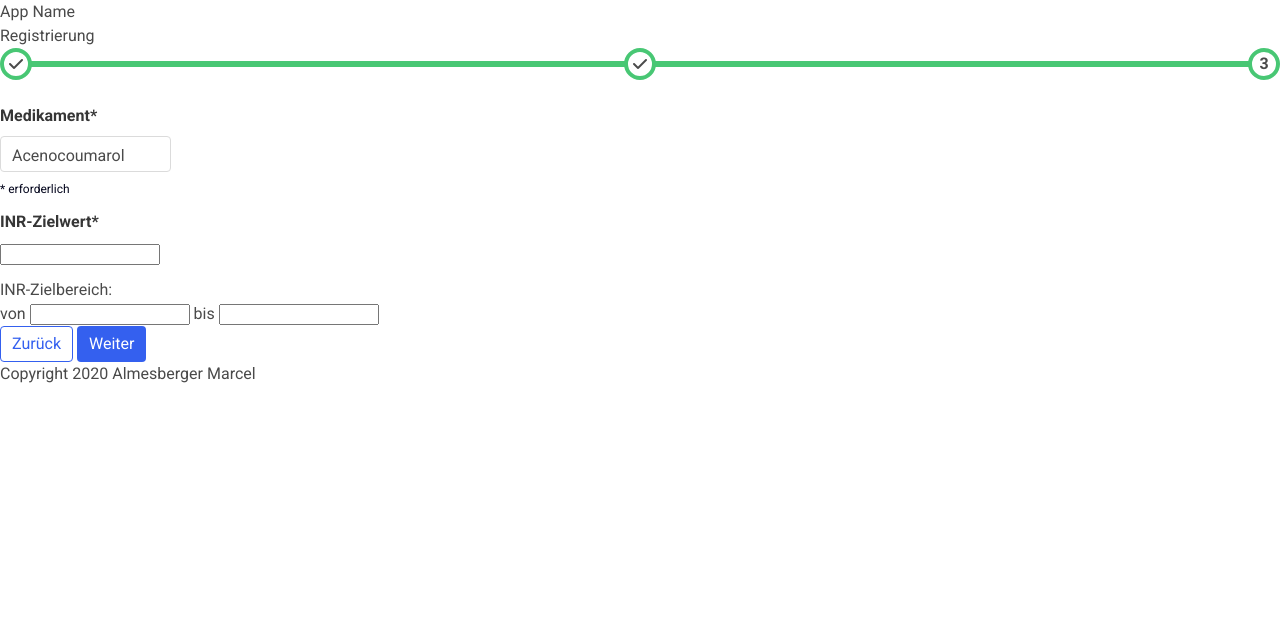
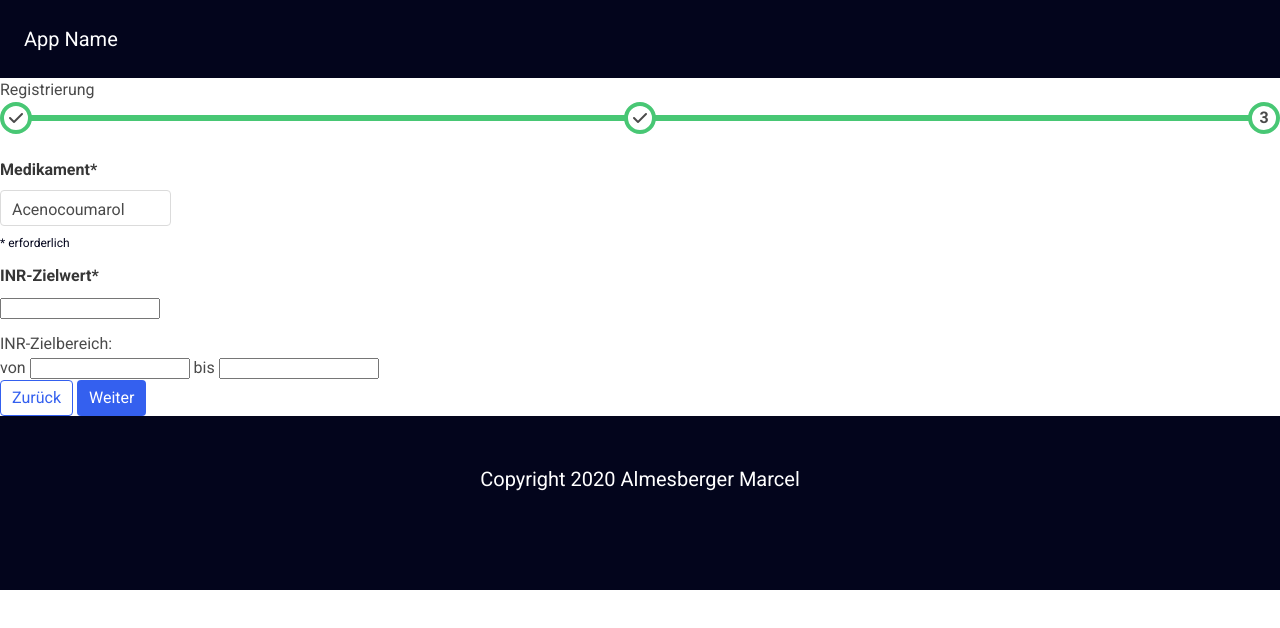
Before and after one commit to marcelalmesberger/Digital-INR-Card, a website: page public/pages/registration3.html in a window 1280 px wide. Drawn offline with Linux system fonts and the light colour scheme.

Commit message:
header and footer styling

```diff
--- a/public/pages/registration3.html
+++ b/public/pages/registration3.html
@@ -5,13 +5,15 @@
         <meta name="viewport" content="width=device-width, initial-scale=1">
         <title>Registrierung Schritt 3</title>
         <!--Integration of stylesheet with Bulma-->
-        <link rel="stylesheet" href="../styles/css/style.css">
+        <link rel="stylesheet" href="/styles/css/style.css">
         <!--Integration of Fontawesome 5.13.0-->
         <script src="https://kit.fontawesome.com/4956754289.js" crossorigin="anonymous"></script>
     </head>
     <body>
-        <header>
-            <p>App Name</p>
+        <header class="hero is-primary is-small">
+            <div class="hero-body">
+                    <p class="is-size-5">App Name</p>
+            </div>
         </header>
         <main>
             <h1>Registrierung</h1>
@@ -70,8 +72,10 @@
                 </span>
             </p>
         </main>
-        <footer>
-            <p>Copyright 2020 Almesberger Marcel</p>
+        <footer class="footer is-primary has-text-white">
+            <div class="content has-text-centered">
+                <p class="is-size-5">Copyright 2020 Almesberger Marcel</p>
+            </div>
         </footer>
         <script src="/scripts/script.js"></script>
     </body>
```
Also changed, not shown: public/pages/food.html (+12 -8 lines), public/pages/importexport.html (+8 -4 lines), public/pages/interactions.html (+8 -4 lines), public/pages/myvalues.html (+8 -4 lines), public/pages/overview.html (+8 -4 lines), public/pages/registration1.html (+8 -4 lines), public/pages/registration2.html (+9 -5 lines), public/pages/settings.html (+8 -4 lines).
